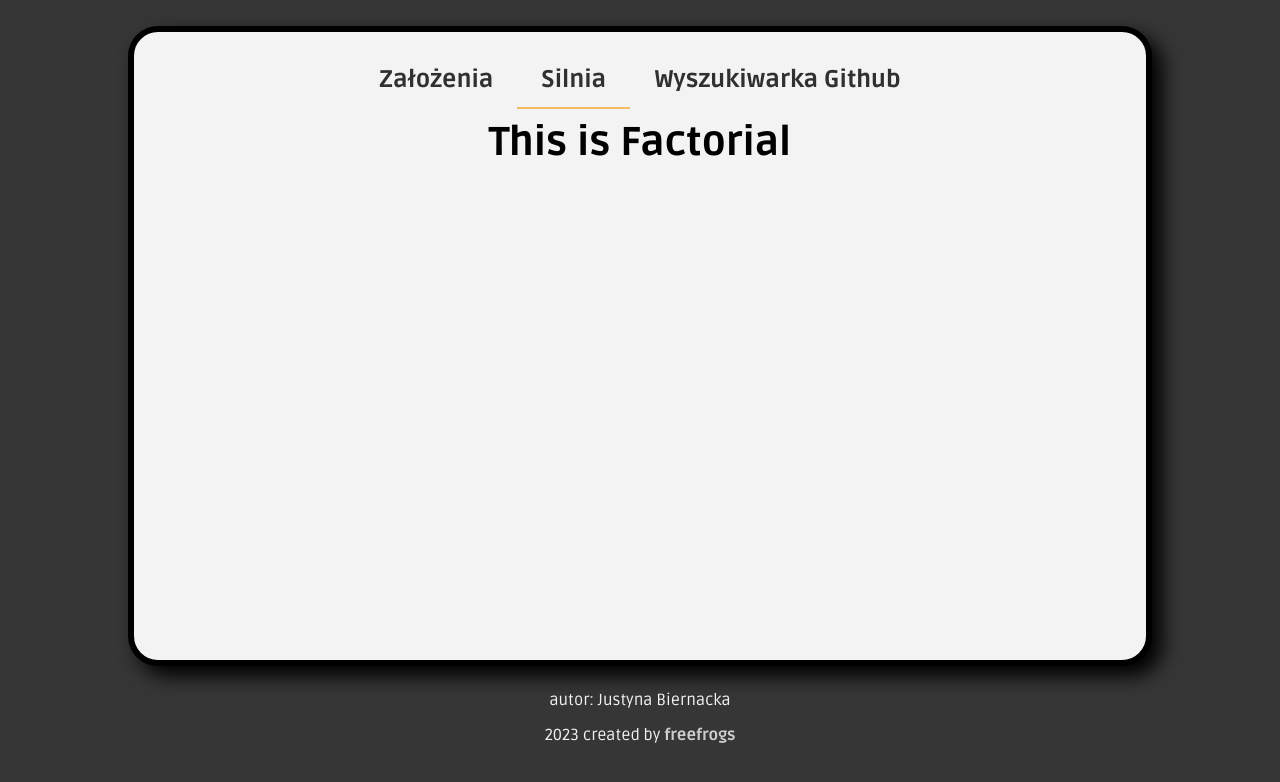
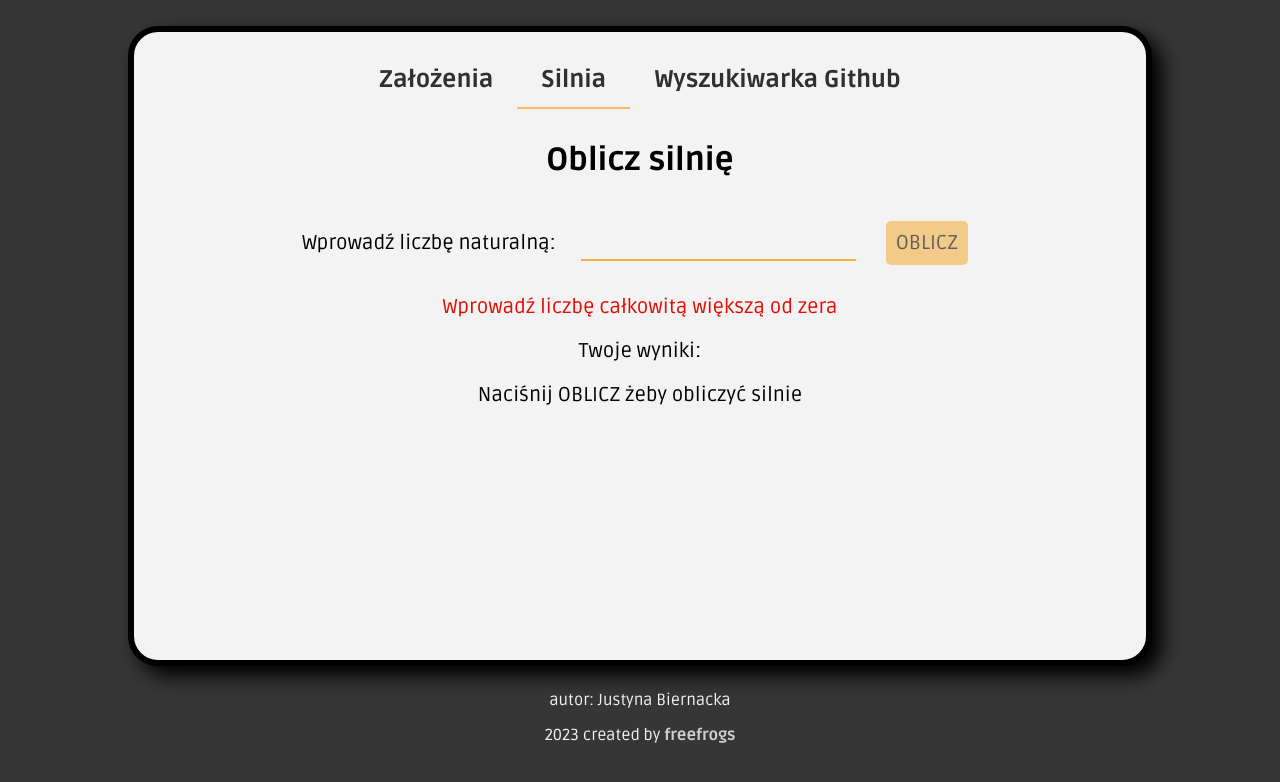
Before and after one commit to freefrogs/react-repetition, a React (Create React App) app: page /factorial in a window 1280 px wide. Shown: the top 782 px of the page. Built offline with nearby package versions, Linux system fonts and the light colour scheme.

Commit message:
Update factorial view

```diff
--- a/src/components/Navigation.tsx
+++ b/src/components/Navigation.tsx
@@ -17,9 +17,9 @@ const Navigation = () => {
 
   return (
     <nav className="navigation">
-      <Link className={`navigation__link ${checkIfActive('/')}`} to="/">Założenia</Link>
-      <Link className={`navigation__link ${checkIfActive('/factorial')}`} to="/factorial">Silnia</Link>
-      <Link className={`navigation__link ${checkIfActive('/githubsearch')}`} to="/githubsearch">Wyszukiwarka Github</Link>
+      <Link className={(`navigation__link ${checkIfActive('/')}`).trim()} to="/">Założenia</Link>
+      <Link className={(`navigation__link ${checkIfActive('/factorial')}`).trim()} to="/factorial">Silnia</Link>
+      <Link className={(`navigation__link ${checkIfActive('/githubsearch')}`).trim()} to="/githubsearch">Wyszukiwarka Github</Link>
     </nav>
   );
 }
--- a/src/pages/Assumptions.tsx
+++ b/src/pages/Assumptions.tsx
@@ -4,6 +4,7 @@ const Assumptions = () => {
   return (
     <div className="assumptions">
       <h2 className="app__header">Założenia</h2>
+      <div className="app__text--left">
         <p className="app__paragraph">Zadanie:</p>
         <p className="app__paragraph">Napisz aplikację korzystając z najnowszego api <strong>react.js (hooki, Context</strong>, itd.) spełniającą poniższe założenia.</p>
         <p className="app__paragraph">Aplikacja ma się składać z minimum 3 ekranów:</p>
@@ -51,6 +52,7 @@ const Assumptions = () => {
           </ul>
         <p className="app__paragraph">Miło widziane użycie <strong>middlewarów reduxowych.</strong></p>
       </div>
+    </div>
   );
 }
 
--- a/src/pages/Factorial.tsx
+++ b/src/pages/Factorial.tsx
@@ -1,9 +1,67 @@
+import React, { useState, useEffect } from "react";
+
 const Factorial = () => {
+  const [error, setError] = useState<string>();
+  const [value, setValue] = useState<string>('');
+  const [result, setResult] = useState<string>('Naciśnij OBLICZ żeby obliczyć silnie');
+
+  const checkInputValue = (val?: string) => {
+    if (!val || !/^\d+$/.test(val) || Number(val) <=0) {
+      setError('Wprowadź liczbę całkowitą większą od zera');
+    } else {
+      setError('');
+    }
+  }
+
+  const factorialArr: (number)[] = [1, 1];
+
+  const factorial = (n:number) => {
+    for (let i = factorialArr.length; i <= n; i++) {
+      factorialArr.push(i * factorialArr[i-1]);
+    }
+
+    return factorialArr[n]
+  }
+
+  const handleInputChange = (e:React.ChangeEvent<HTMLInputElement>) => {
+    setValue(e.target.value);
+  }
+
+  useEffect(() => {
+    checkInputValue(value)
+  }, [value]);
+
+  const calcFactorial = () => {
+    if (!value || !/^\d+$/.test(value) || Number(value) <= 0) return
+    setResult(`${value}! = ${factorial(Number(value))}`);
+  }
+
   return (
-    <div>
-      <h1>This is Factorial</h1>
+    <div className="factorial">
+      <h2 className="app__header">Oblicz silnię</h2>
+      <label>
+        <span>Wprowadź liczbę naturalną: </span>
+        <input
+          type="text"
+          value={value}
+          className="app__input"
+          onChange={handleInputChange}
+        />
+      </label>
+      <button
+        className={(`app__btn ${!!error ? 'app__btn--disabled' : ''}`).trim()}
+        disabled={ !!error }
+        onClick={calcFactorial}
+      >Oblicz</button>
+      <p className="app__paragraph app__error">{ error }</p>
+      <p className="app__paragraph">Twoje wyniki:</p>
+      <p className="factorial__paragraph">{ result }</p>
     </div>
   );
 }
 
 export default Factorial;
+
+// https://stackoverflow.com/questions/3959211/what-is-the-fastest-factorial-function-in-javascript
+// https://www.freecodecamp.org/news/how-to-factorialize-a-number-in-javascript-9263c89a4b38/
+// https://www.educative.io/answers/how-to-find-the-factorial-of-a-number-in-javascript
--- a/src/styles/App.scss
+++ b/src/styles/App.scss
@@ -3,6 +3,9 @@
 .app {
   &__margin {
     margin: 1em auto;
+  }
+  &__text--left {
+    text-align: left;
   }
   &__header {
     @include margin;
@@ -11,7 +14,42 @@
   &__paragraph {
     @include margin;
     font-size: 1em;
-    text-align: left;
+  }
+  &__input {
+    border: none;
+    border-bottom: 2px solid $details;
+    outline: transparent;
+    font-size: 1em;
+    padding: 0.25em;
+    margin: 0.5em 1em;
+    background: inherit;
+  }
+  &__btn {
+    font-size: 1em;
+    padding: 0.5em;
+    margin: 0.5em;
+    background: $details;
+    border: none;
+    color: $main-color;
+    border-radius: 5px;
+    text-transform: uppercase;
+    transition: .3s ease-in-out;
+    opacity: 0.8;
+    font-family: $main-font;
+    cursor: pointer;
+    &:hover {
+      opacity: 1;
+    }
+    &--disabled {
+      opacity: 0.6;
+      &:hover {
+        cursor: not-allowed;
+        opacity: 0.6;
+      }
+    }
+  }
+  &__error {
+    color: $error;
   }
 }
 
--- a/src/styles/variable.scss
+++ b/src/styles/variable.scss
@@ -4,6 +4,7 @@ $body-color: #363636;
 $secondary-color: #f3f3f3;
 $details: #f5b042;
 $highlighted: #62018f;
+$error: #e00d02;
 
 @mixin margin {
   margin: 1em auto;
```
Lines whose indentation alone changed are shown as unchanged.
